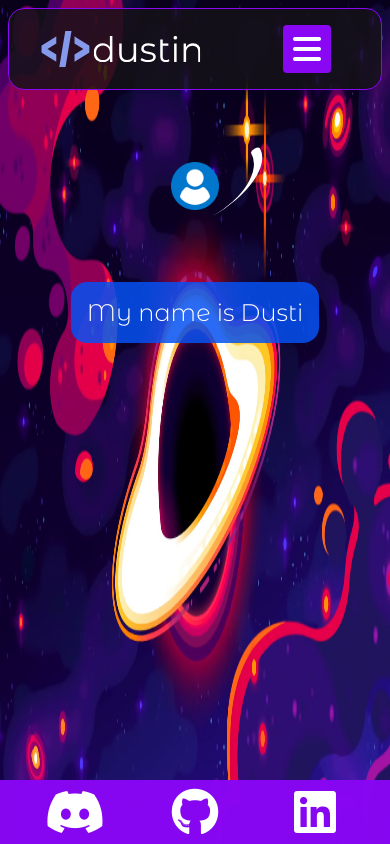
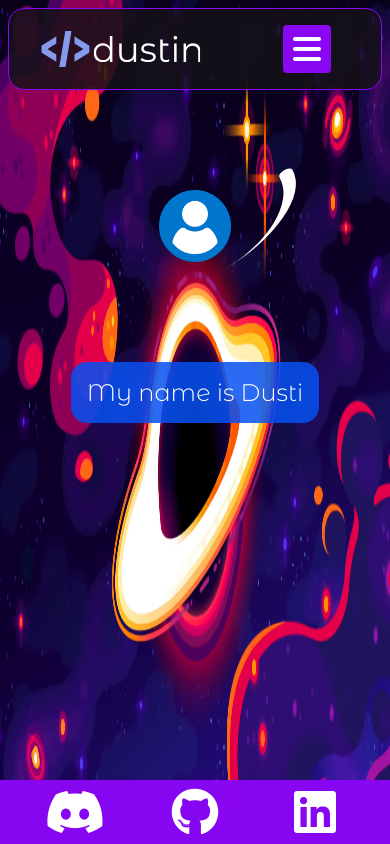
Before and after one commit to Scynes/react-portfolio, a React (Create React App) app: page / in a window 390 px wide. Built offline with nearby package versions, Linux system fonts and the light colour scheme; a web font is replaced by a local one.

Commit message:
complete: mobile/desktop landing page split

```diff
--- a/src/assets/index.css
+++ b/src/assets/index.css
@@ -32,6 +32,7 @@ body {
     background-image: url('./images/background.jpeg');
     background-repeat: no-repeat;
     background-attachment: fixed;
+    background-size: cover;
 }
 
 h1 {
@@ -124,7 +125,7 @@ a:is(.active) {
 }
 
 #root {
-    height: 100%;
+    min-height: 100%;
     display: grid;
     grid-template-rows: auto 1fr auto;
 }
@@ -159,10 +160,9 @@ a:is(.active) {
 }
 
 #landing-page-wrapper {
-    margin: auto;
+    height: 100%;
     width: 100%;
-    max-width: 25rem;
-    grid-template-rows: 50% 50%;
+    grid-template-columns: 1fr 1fr;
 }
 
 #page-container {
@@ -184,6 +184,7 @@ a:is(.active) {
 
 .typer {
     min-height: 3rem;
+    max-width: 25rem;
     padding: 1rem;
     border-radius: 1rem;
     font-size: 1.5rem;
@@ -229,7 +230,15 @@ a:is(.active) {
     }
 
     #portfolio-picture {
-        width: 10rem;
+        width: 15rem;
+    }
+
+    #landing-page-wrapper {
+        display: block;
+    }
+
+    .about-container {
+        justify-content: center;
     }
 }
 
--- a/src/pages/Landing.js
+++ b/src/pages/Landing.js
@@ -5,9 +5,9 @@ import portfolioPicture from '../assets/images/default_portfolio_pic.png'
 const Landing = () => {
 
     return (
-        <div id={'landing-page-wrapper'} className={'justify-center'}>
+        <div id={'landing-page-wrapper'} className={'grid justify-center'}>
             <div className="flex justify-center">
-                <svg id={'portfolio-picture'} viewBox="0 0 160 160" width="25rem">
+                <svg id={'portfolio-picture'} viewBox="0 0 160 160" width="40rem">
                     <image xlinkHref={portfolioPicture} x="35%" y="35%" width="30%" clipPath={'inset(0% round 15px)'}/>
                     <g transform=" matrix(0.866, -0.5, 0.25, 0.433, 80, 80)">
                         <path d="M 0,70 A 65,70 0 0,0 65,0 5,5 0 0,1 75,0 75,70 0 0,1 0,70Z" fill="#fff">
@@ -16,7 +16,7 @@ const Landing = () => {
                     </g>
                 </svg>
             </div>
-            <div className={'about-container flex justify-center fc-primary'}>
+            <div className={'about-container flex align-center fc-primary'}>
                 <div>
                     <p className={'typer'}></p>
                 </div>
```
